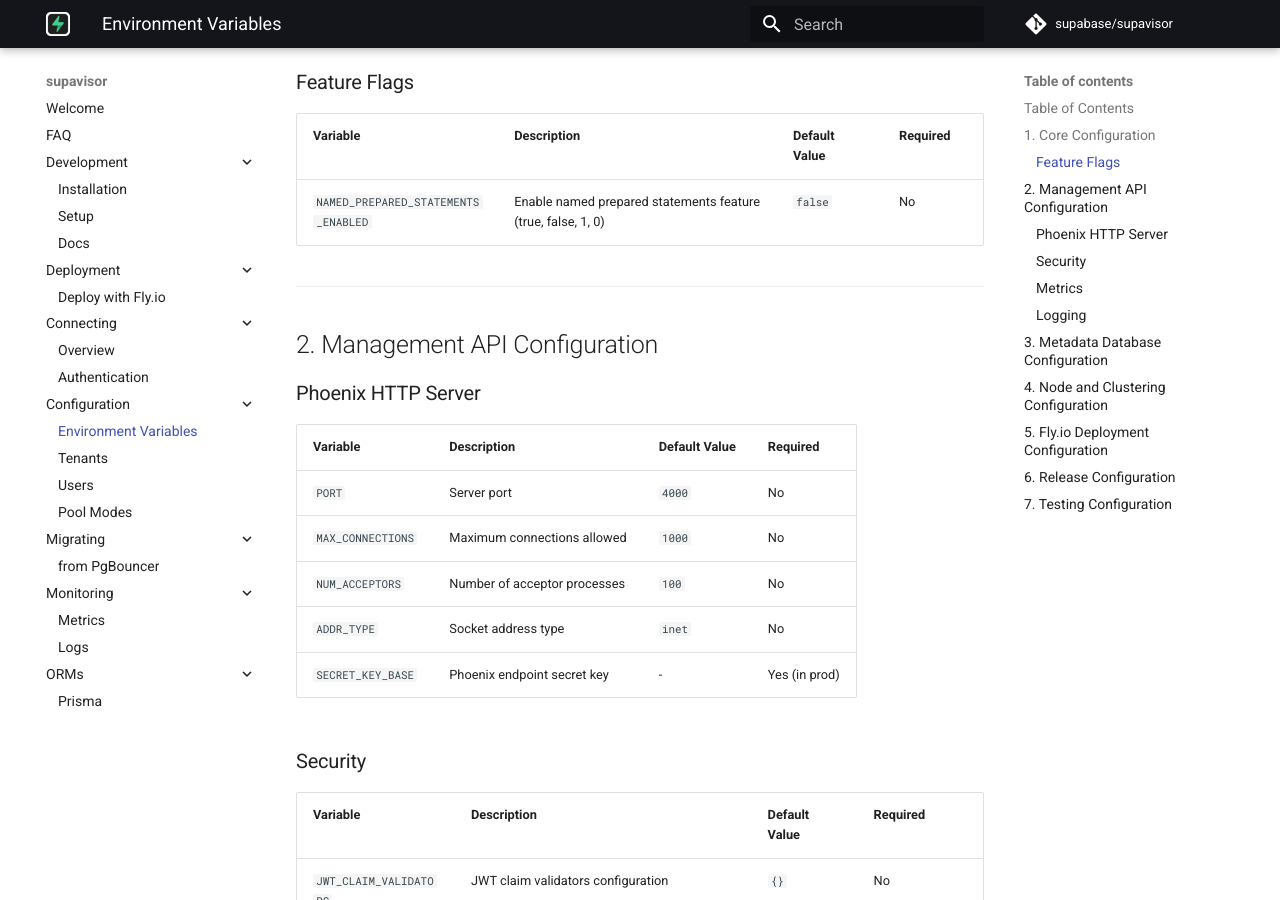
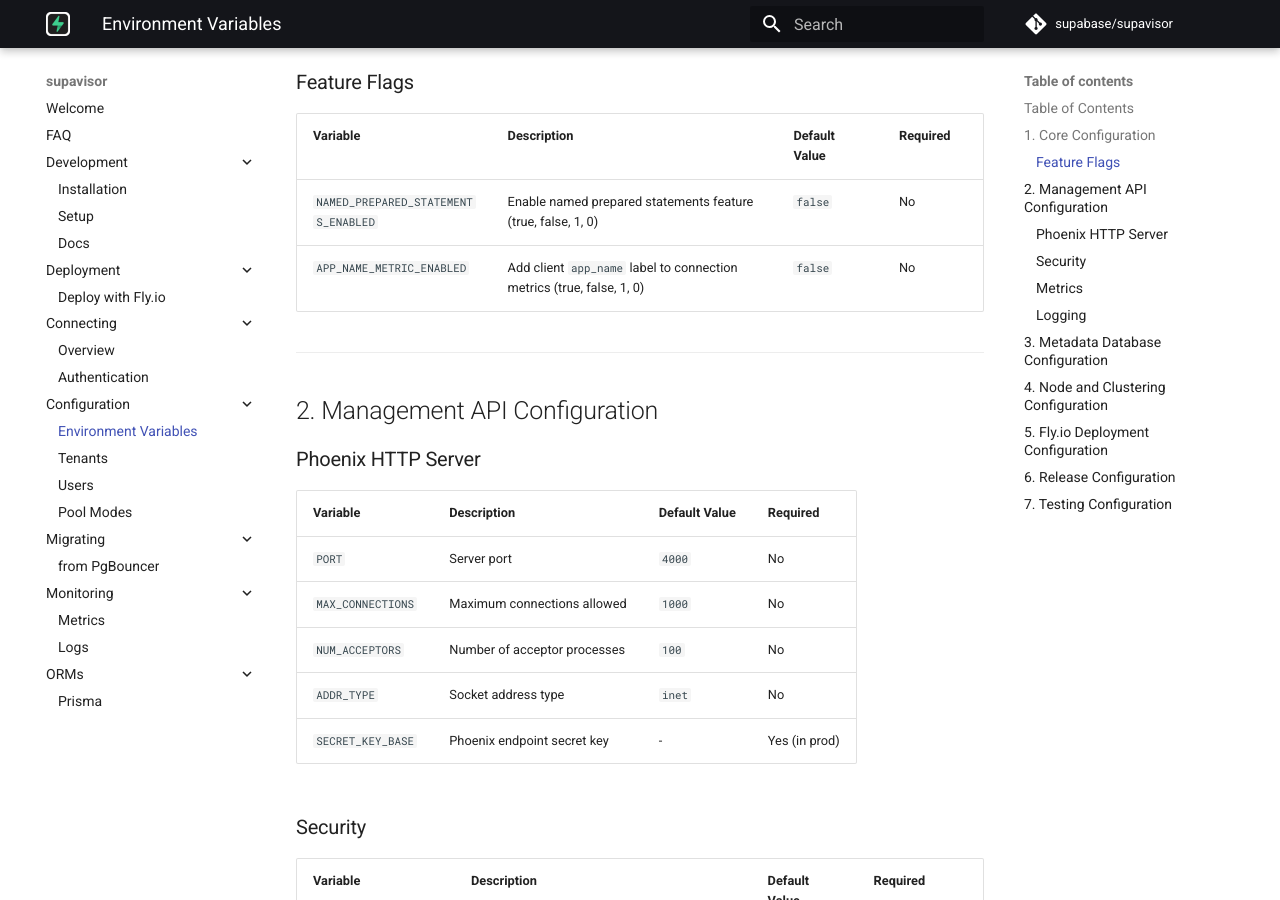
Before and after one commit to supabase/supavisor, an MkDocs documentation site: the page built from docs/configuration/env.md, in a window 1280 px wide and 900 px high, scrolled down 1405 px. Built offline with MkDocs 1.6.1 and Material for MkDocs 9.7.7, drawn with Linux system fonts in a browser that asks for light colours; comment, search, counter and statistics services are not loaded.

Commit message:
document feature flag

```diff
--- a/docs/configuration/env.md
+++ b/docs/configuration/env.md
@@ -38,6 +38,7 @@ This document provides a categorized list of all environment variables used in S
 | Variable                            | Description                                                  | Default Value | Required |
 | ----------------------------------- | ------------------------------------------------------------ | ------------- | -------- |
 | `NAMED_PREPARED_STATEMENTS_ENABLED` | Enable named prepared statements feature (true, false, 1, 0) | `false`       | No       |
+| `APP_NAME_METRIC_ENABLED`           | Add client `app_name` label to connection metrics (true, false, 1, 0) | `false` | No       |
 
 ---
 
```
